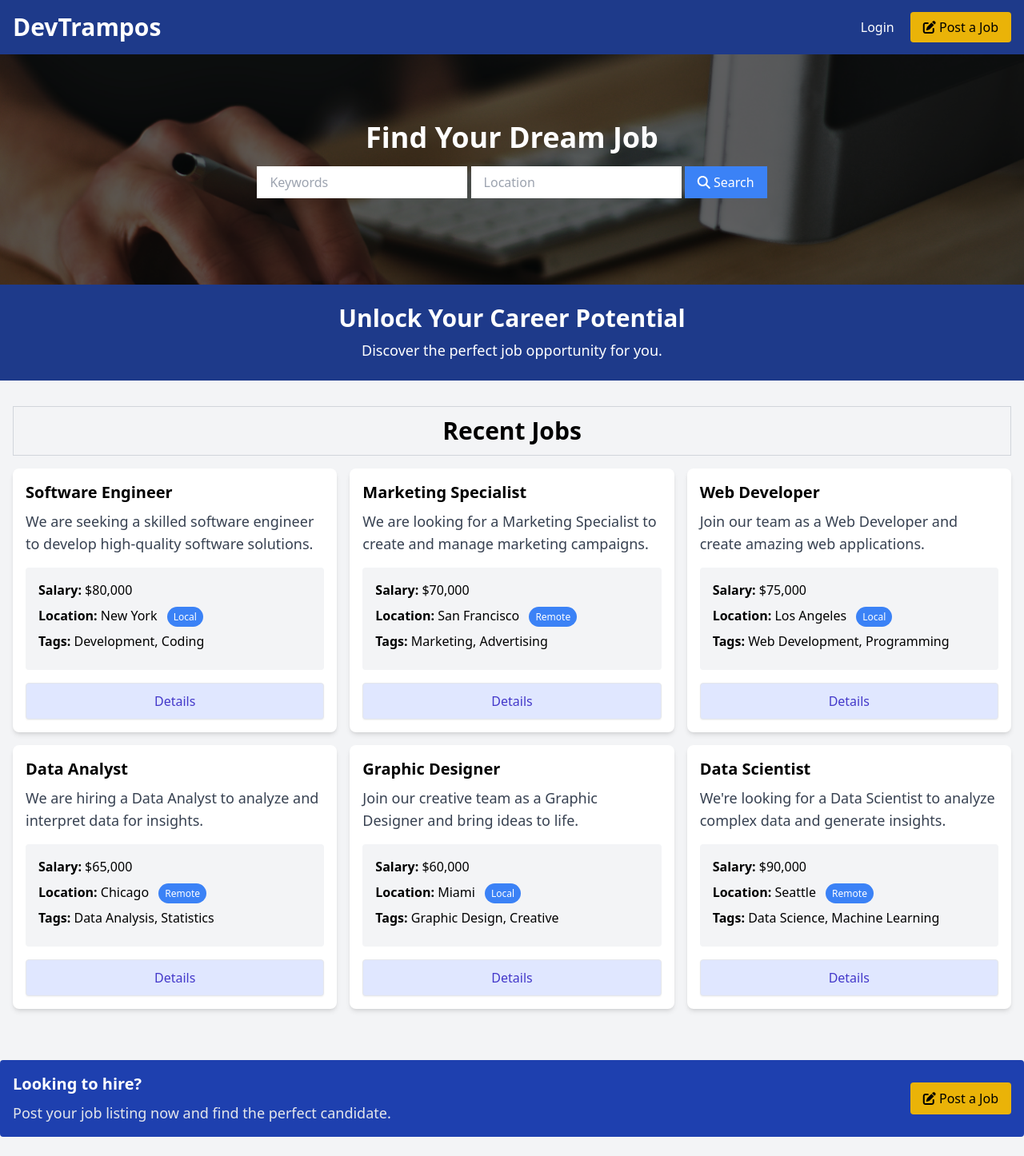
After one commit to gpereira305/devtrampos, a PHP site: page /job-listings in a window 1280 px wide. The commit adds this page. Shown: the whole page at 80% size. Run offline with PHP 8.4, Linux system fonts and the light colour scheme; style sheets or scripts are compiled from the project's sources.

Commit message:
feat: added basic view pages

```diff
--- /dev/null
+++ b/controllers/error/404.php
@@ -0,0 +1,4 @@
+
+<?php
+
+handle_load_view('error/404');
--- /dev/null
+++ b/controllers/home.php
@@ -0,0 +1,3 @@
+<?php
+
+handle_load_view('home');
--- /dev/null
+++ b/controllers/listings/create.php
@@ -0,0 +1,4 @@
+
+<?php
+
+handle_load_view('listings/create');
--- /dev/null
+++ b/controllers/listings/index.php
@@ -0,0 +1,5 @@
+
+<?php
+
+
+handle_load_view('listings/index');
--- /dev/null
+++ b/controllers/login.php
@@ -0,0 +1,4 @@
+
+<?php
+
+echo 'Login';
--- a/public/index.php
+++ b/public/index.php
@@ -1,4 +1,19 @@
 <?php
 require '../helpers.php';
 
-handle_load_view('home');
+$routes = [
+   '/' => '/controllers/home.php',
+   '/listings/create' => '/controllers/listings/create.php',
+   '/login' => '/controllers/login.php',
+   '404' => '/controllers/error/404.php',
+   '/job-listings' => '/views/listings/index.view.php',
+];
+
+$uri = $_SERVER['REQUEST_URI'];
+
+if (array_key_exists($uri, $routes)) {
+   require(get_base_path($routes[$uri]));
+} else {
+   http_response_code(404);
+   require(get_base_path($routes['404']));
+}
--- /dev/null
+++ b/views/listings/index.view.php
@@ -0,0 +1,175 @@
+<?= handle_load_partial('head') ?>
+<?= handle_load_partial('header') ?>
+<?= handle_load_partial('hero') ?>
+<?= handle_load_partial('main-banner') ?>
+
+<!-- Job Listings -->
+<section>
+   <div class="container mx-auto p-4 mt-4">
+      <div class="text-center text-3xl mb-4 font-bold border border-gray-300 p-3">Recent Jobs</div>
+      <div class="grid grid-cols-1 md:grid-cols-3 gap-4 mb-6">
+         <!-- Job Listing 1: Software Engineer -->
+         <div class="rounded-lg shadow-md bg-white">
+            <div class="p-4">
+               <h2 class="text-xl font-semibold">Software Engineer</h2>
+               <p class="text-gray-700 text-lg mt-2">
+                  We are seeking a skilled software engineer to develop
+                  high-quality software solutions.
+               </p>
+               <ul class="my-4 bg-gray-100 p-4 rounded">
+                  <li class="mb-2"><strong>Salary:</strong> $80,000</li>
+                  <li class="mb-2">
+                     <strong>Location:</strong> New York
+                     <span
+                        class="text-xs bg-blue-500 text-white rounded-full px-2 py-1 ml-2">Local</span>
+                  </li>
+                  <li class="mb-2">
+                     <strong>Tags:</strong> <span>Development</span>,
+                     <span>Coding</span>
+                  </li>
+               </ul>
+               <a href="details.html"
+                  class="block w-full text-center px-5 py-2.5 shadow-sm rounded border text-base font-medium text-indigo-700 bg-indigo-100 hover:bg-indigo-200">
+                  Details
+               </a>
+            </div>
+         </div>
+
+         <!-- Job Listing 2: Marketing Specialist -->
+         <div class="rounded-lg shadow-md bg-white">
+            <div class="p-4">
+               <h2 class="text-xl font-semibold">Marketing Specialist</h2>
+               <p class="text-gray-700 text-lg mt-2">
+                  We are looking for a Marketing Specialist to create and manage
+                  marketing campaigns.
+               </p>
+               <ul class="my-4 bg-gray-100 p-4 rounded">
+                  <li class="mb-2"><strong>Salary:</strong> $70,000</li>
+                  <li class="mb-2">
+                     <strong>Location:</strong> San Francisco
+                     <span
+                        class="text-xs bg-blue-500 text-white rounded-full px-2 py-1 ml-2">Remote</span>
+                  </li>
+                  <li class="mb-2">
+                     <strong>Tags:</strong> <span>Marketing</span>,
+                     <span>Advertising</span>
+                  </li>
+               </ul>
+               <a href="details.html"
+                  class="block w-full text-center px-5 py-2.5 shadow-sm rounded border text-base font-medium text-indigo-700 bg-indigo-100 hover:bg-indigo-200">
+                  Details
+               </a>
+            </div>
+         </div>
+
+         <!-- Job Listing 3: Web Developer -->
+         <div class="rounded-lg shadow-md bg-white">
+            <div class="p-4">
+               <h2 class="text-xl font-semibold">Web Developer</h2>
+               <p class="text-gray-700 text-lg mt-2">
+                  Join our team as a Web Developer and create amazing web
+                  applications.
+               </p>
+               <ul class="my-4 bg-gray-100 p-4 rounded">
+                  <li class="mb-2"><strong>Salary:</strong> $75,000</li>
+                  <li class="mb-2">
+                     <strong>Location:</strong> Los Angeles
+                     <span
+                        class="text-xs bg-blue-500 text-white rounded-full px-2 py-1 ml-2">Local</span>
+                  </li>
+                  <li class="mb-2">
+                     <strong>Tags:</strong> <span>Web Development</span>,
+                     <span>Programming</span>
+                  </li>
+               </ul>
+               <a href="details.html"
+                  class="block w-full text-center px-5 py-2.5 shadow-sm rounded border text-base font-medium text-indigo-700 bg-indigo-100 hover:bg-indigo-200">
+                  Details
+               </a>
+            </div>
+         </div>
+
+         <!-- Job Listing 4: Data Analyst -->
+         <div class="rounded-lg shadow-md bg-white">
+            <div class="p-4">
+               <h2 class="text-xl font-semibold">Data Analyst</h2>
+               <p class="text-gray-700 text-lg mt-2">
+                  We are hiring a Data Analyst to analyze and interpret data for
+                  insights.
+               </p>
+               <ul class="my-4 bg-gray-100 p-4 rounded">
+                  <li class="mb-2"><strong>Salary:</strong> $65,000</li>
+                  <li class="mb-2">
+                     <strong>Location:</strong> Chicago
+                     <span
+                        class="text-xs bg-blue-500 text-white rounded-full px-2 py-1 ml-2">Remote</span>
+                  </li>
+                  <li class="mb-2">
+                     <strong>Tags:</strong> <span>Data Analysis</span>,
+                     <span>Statistics</span>
+                  </li>
+               </ul>
+               <a href="details.html"
+                  class="block w-full text-center px-5 py-2.5 shadow-sm rounded border text-base font-medium text-indigo-700 bg-indigo-100 hover:bg-indigo-200">
+                  Details
+               </a>
+            </div>
+         </div>
+
+         <!-- Job Listing 5: Graphic Designer -->
+         <div class="rounded-lg shadow-md bg-white">
+            <div class="p-4">
+               <h2 class="text-xl font-semibold">Graphic Designer</h2>
+               <p class="text-gray-700 text-lg mt-2">
+                  Join our creative team as a Graphic Designer and bring ideas to
+                  life.
+               </p>
+               <ul class="my-4 bg-gray-100 p-4 rounded">
+                  <li class="mb-2"><strong>Salary:</strong> $60,000</li>
+                  <li class="mb-2">
+                     <strong>Location:</strong> Miami
+                     <span
+                        class="text-xs bg-blue-500 text-white rounded-full px-2 py-1 ml-2">Local</span>
+                  </li>
+                  <li class="mb-2">
+                     <strong>Tags:</strong> <span>Graphic Design</span>,
+                     <span>Creative</span>
+                  </li>
+               </ul>
+               <a href="details.html"
+                  class="block w-full text-center px-5 py-2.5 shadow-sm rounded border text-base font-medium text-indigo-700 bg-indigo-100 hover:bg-indigo-200">
+                  Details
+               </a>
+            </div>
+         </div>
+
+         <div class="rounded-lg shadow-md bg-white">
+            <div class="p-4">
+               <h2 class="text-xl font-semibold">Data Scientist</h2>
+               <p class="text-gray-700 text-lg mt-2">
+                  We're looking for a Data Scientist to analyze complex data and
+                  generate insights.
+               </p>
+               <ul class="my-4 bg-gray-100 p-4 rounded">
+                  <li class="mb-2"><strong>Salary:</strong> $90,000</li>
+                  <li class="mb-2">
+                     <strong>Location:</strong> Seattle
+                     <span
+                        class="text-xs bg-blue-500 text-white rounded-full px-2 py-1 ml-2">Remote</span>
+                  </li>
+                  <li class="mb-2">
+                     <strong>Tags:</strong> <span>Data Science</span>,
+                     <span>Machine Learning</span>
+                  </li>
+               </ul>
+               <a href="details.html"
+                  class="block w-full text-center px-5 py-2.5 shadow-sm rounded border text-base font-medium text-indigo-700 bg-indigo-100 hover:bg-indigo-200">
+                  Details
+               </a>
+            </div>
+         </div>
+      </div>
+</section>
+
+<?= handle_load_partial('bottom-banner') ?>
+<?= handle_load_partial('footer') ?>
--- a/views/partials/bottom-banner.php
+++ b/views/partials/bottom-banner.php
@@ -9,7 +9,7 @@
          </p>
       </div>
       <a
-         href="post-job.html"
+         href="/listings/create"
          class="bg-yellow-500 hover:bg-yellow-600 text-black px-4 py-2 rounded hover:shadow-md transition duration-300">
          <i class="fa fa-edit"></i> Post a Job
       </a>
--- a/views/partials/head.php
+++ b/views/partials/head.php
@@ -6,7 +6,7 @@
    <meta http-equiv="X-UA-Compatible" content="IE=edge" />
    <meta name="viewport" content="width=device-width, initial-scale=1.0" />
    <link rel="stylesheet" href="https://cdnjs.cloudflare.com/ajax/libs/font-awesome/6.4.2/css/all.min.css" integrity="sha512-z3gLpd7yknf1YoNbCzqRKc4qyor8gaKU1qmn+CShxbuBusANI9QpRohGBreCFkKxLhei6S9CQXFEbbKuqLg0DA==" crossorigin="anonymous" referrerpolicy="no-referrer" />
-   <link rel="stylesheet" href="css/style.css" />
+   <link rel="stylesheet" href="/css/style.css" />
    <title>DevTrampos</title>
 </head>
 
--- a/views/partials/header.php
+++ b/views/partials/header.php
@@ -2,13 +2,13 @@
 <header class="bg-blue-900 text-white p-4">
    <div class="container mx-auto flex justify-between items-center">
       <h1 class="text-3xl font-semibold">
-         <a href="index.html">DevTrampos</a>
+         <a href="/" class="text-white hover:underline">DevTrampos</a>
       </h1>
       <nav class="space-x-4">
-         <a href="login.html" class="text-white hover:underline">Login</a>
-         <!-- <a href="register.html" class="text-white hover:underline">Register</a> -->
+         <a href="/login" class="text-white hover:underline">Login</a>
+
          <a
-            href="post-job.html"
+            href="/listings/create"
             class="bg-yellow-500 hover:bg-yellow-600 text-black px-4 py-2 rounded hover:shadow-md transition duration-300"><i class="fa fa-edit"></i> Post a Job</a>
       </nav>
    </div>
```
Also changed, not shown: views/error/404.view.php (added, +14 -0 lines), views/home.view.php (+7 -7 lines), views/listings/create.view.php (added, +112 -0 lines), public/.htaccess (added).
